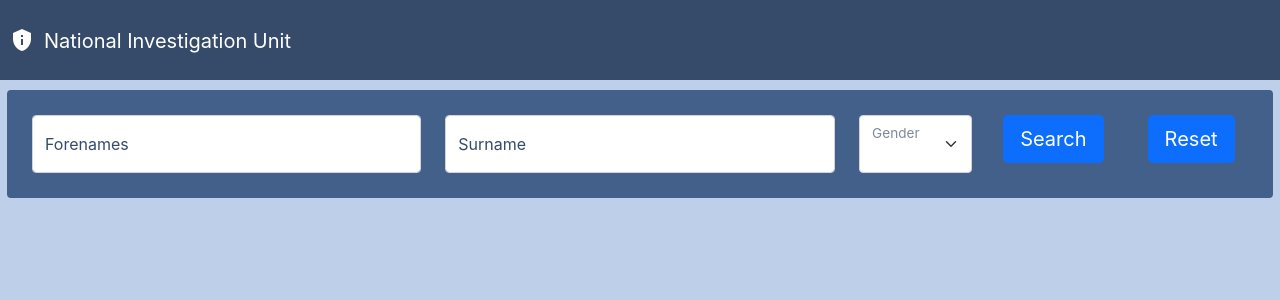
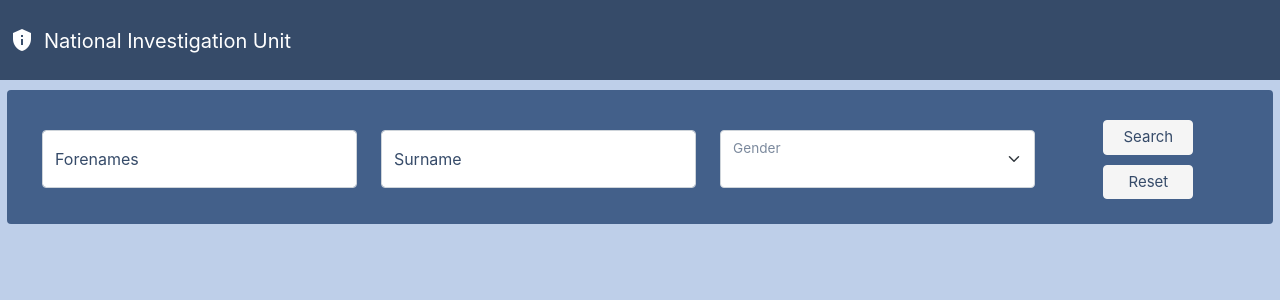
Before and after one commit to victoriamanicom/FP-Group1, a React (Create React App) app in the folder Frontend/fp-group1/: page / in a window 1280 px wide. Shown: the top 300 px of the page. Built offline with nearby package versions, Linux system fonts and the light colour scheme.

Commit message:
FP1-1 Styling on form buttons added

```diff
--- a/Frontend/fp-group1/src/components/searchBar/SearchBar.css
+++ b/Frontend/fp-group1/src/components/searchBar/SearchBar.css
@@ -1,7 +1,33 @@
 #searchBarForm {
   margin: 10px 7px;
-  padding: 25px;
+  padding: 40px 35px 5px;
   background-color: #43608a;
   color: #364b69;
   border-radius: 4px;
+  align-items: center;
 }
+
+#searchButton,
+#resetButton {
+  padding: 5px;
+  margin: 5px;
+  width: 90px;
+  color: #364b69;
+  background-color: whitesmoke;
+  border-color: whitesmoke;
+  font-size: 15px;
+}
+
+#searchButton:hover {
+  background-color: #c2d3eb;
+  transition: ease-in-out 350ms;
+}
+
+#resetButton:hover {
+  background-color: #c2d3eb;
+  transition: ease-in-out 350ms;
+}
+
+#buttonColumn {
+  transform: translate(0px, -15px);
+}
--- a/Frontend/fp-group1/src/components/searchBar/SearchBar.jsx
+++ b/Frontend/fp-group1/src/components/searchBar/SearchBar.jsx
@@ -11,12 +11,12 @@ const SearchBar = ({handleSearch, handleReset}) => {
         <>
             <Form id="searchBarForm" onSubmit={handleSearch}>
                 <Row>
-                    <Col xs={4}>
+                    <Col >
                         <FloatingLabel controlId="floatingForenames" label="Forenames">
                             <Form.Control type="text" name="searchForenames" placeholder="Forename"/>
                         </FloatingLabel>
                     </Col>
-                    <Col xs={4}>
+                    <Col >
                         <FloatingLabel controlId="floatingSurname" label="Surname">
                             <Form.Control type="text" name="searchSurname" placeholder="Surname"/>
                         </FloatingLabel>
@@ -30,12 +30,12 @@ const SearchBar = ({handleSearch, handleReset}) => {
                             </Form.Select>
                         </FloatingLabel>
                     </Col>
-                    <Col>
-                        <Button id="searchButton" variant="primary" size="lg">Search</Button>
+                    <Col xs={2} id="buttonColumn">
+                        <Button id="searchButton" >Search</Button>
+                        <br />
+                        <Button id="resetButton" >Reset</Button>
                     </Col>
-                    <Col>
-                        <Button id="resetButton" variant="primary" size="lg">Reset</Button>
-                    </Col>
+
                 </Row>
 
             </Form>
```
